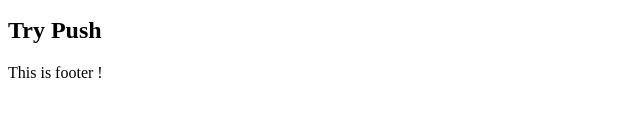
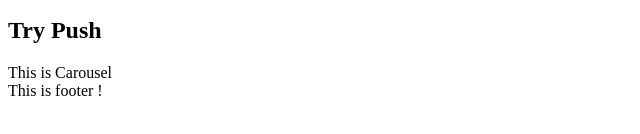
Before and after one commit to districtpresident/fe53e, a plain HTML site: page index.html in a window 1280 px wide. Shown: the part 136-270 px from the top of the page, without its empty margins (0-640 px from the left). Drawn offline with Linux system fonts and the light colour scheme.

Commit message:
add Carousel sec

```diff
--- a/index.html
+++ b/index.html
@@ -10,6 +10,7 @@
     <h1>Demo Git</h1>
     <h2>Test Push</h2>
     <h2>Try Push</h2>
+    <section class="carousel">This is Carousel</section>
     <footer>This is footer !</footer>
 </body>
 </html>
```
